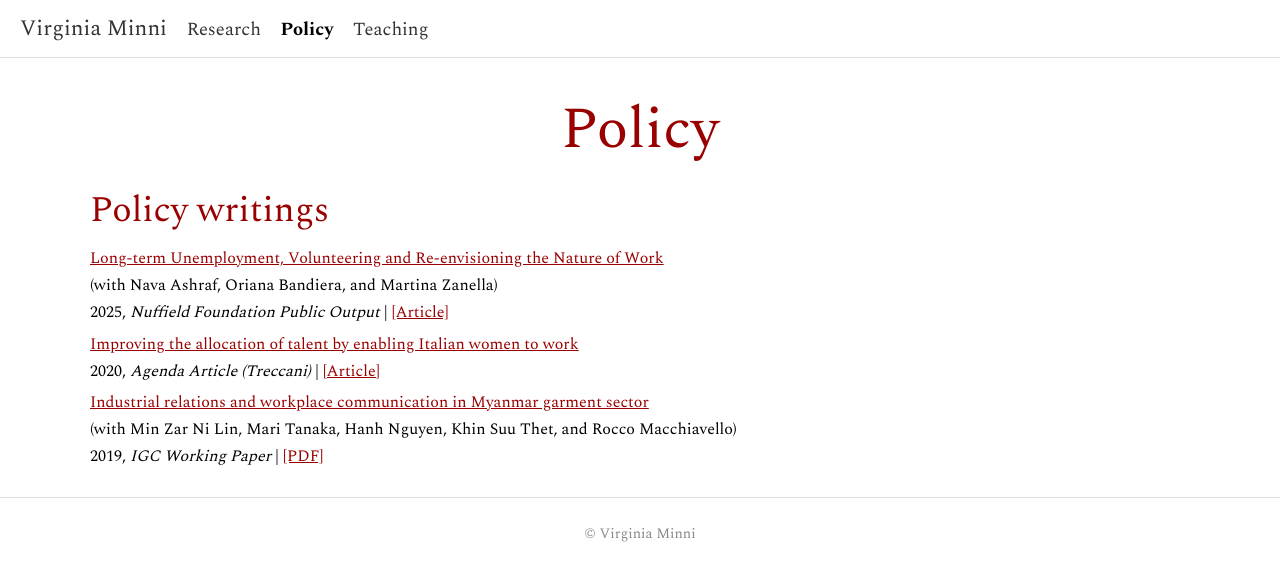
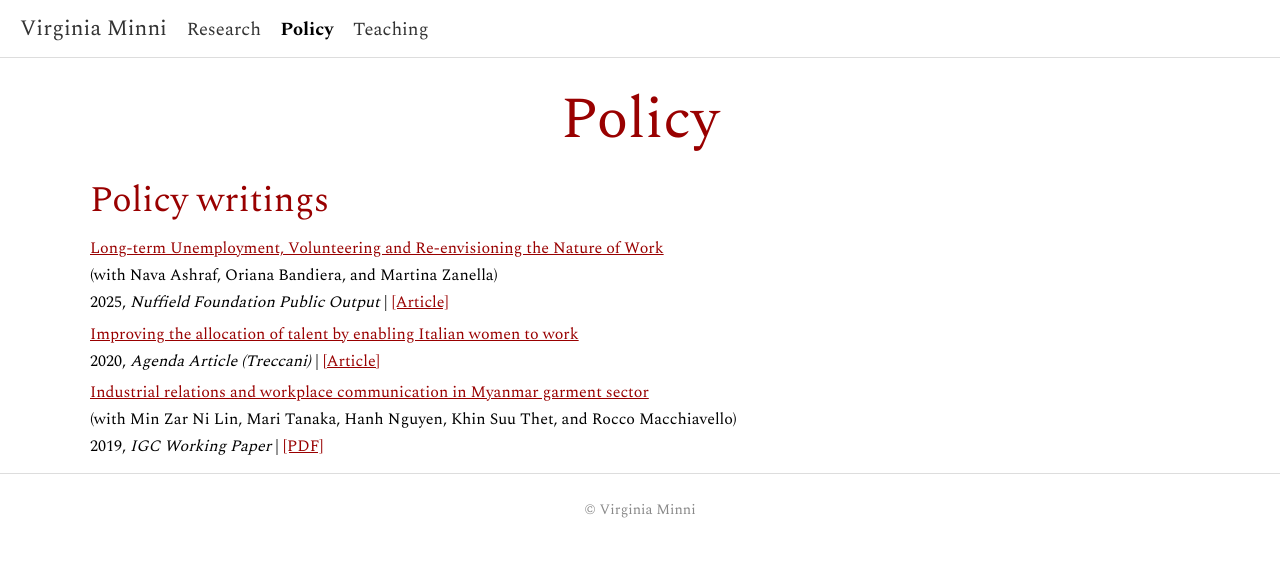
Before and after one commit to virginiaminni/virginiaminni.github.io, a Jekyll site: the page built from policy.md, in a window 1280 px wide. Shown: the top 581 px of the page. Built offline with Jekyll 4.4.1, drawn with Linux system fonts in a browser that asks for light colours.

Commit message:
Update main_Padding.css

```diff
--- a/assets/css/main.css
+++ b/assets/css/main.css
@@ -54,7 +54,7 @@ header h1 {
   main {
     max-width: 1100px;
     margin:  1% auto ; /* Center the content */
-    padding: 10px; /* Add padding around the content */
+    padding: 0; /* Add padding around the content */
 }
 
 /* Image styling */
```
